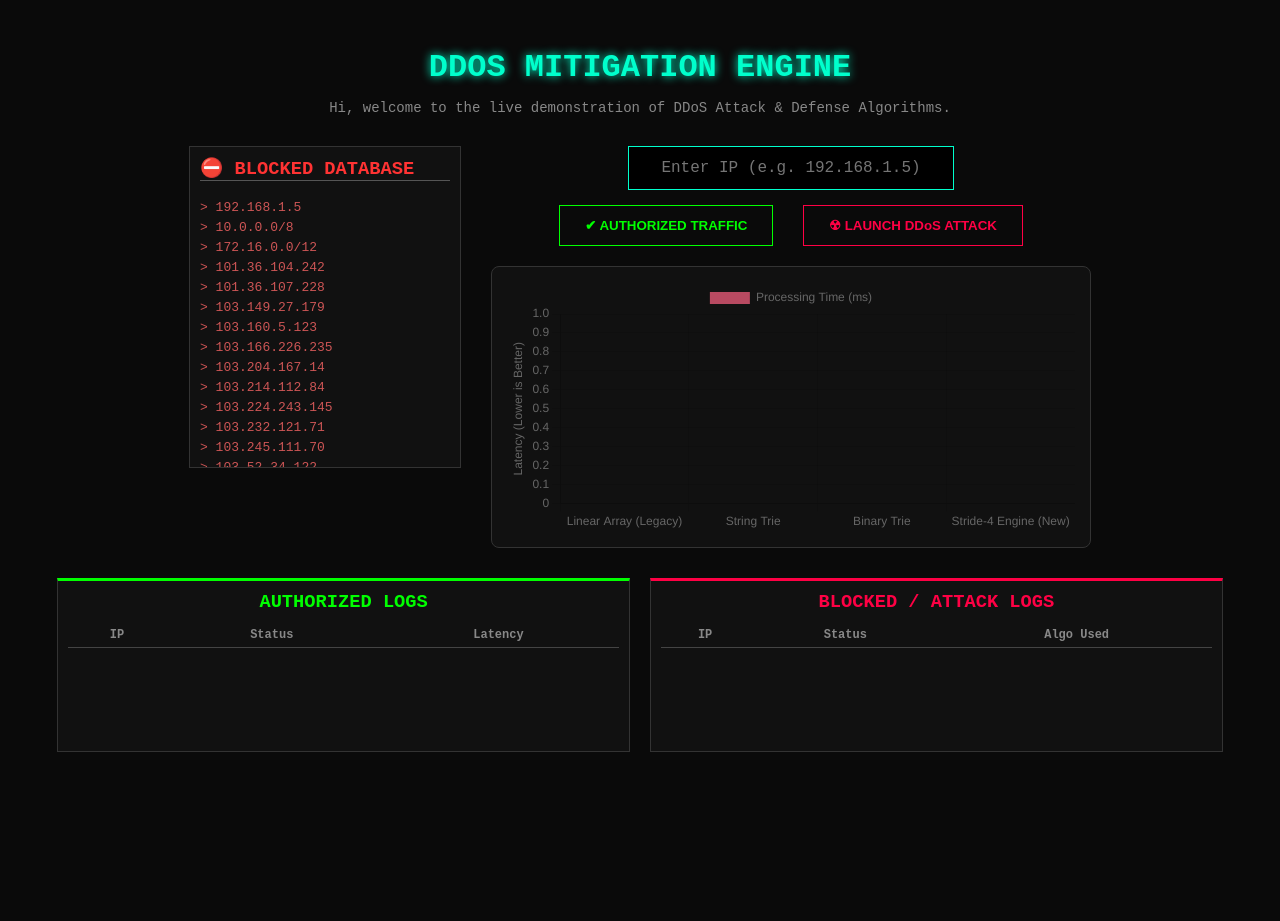
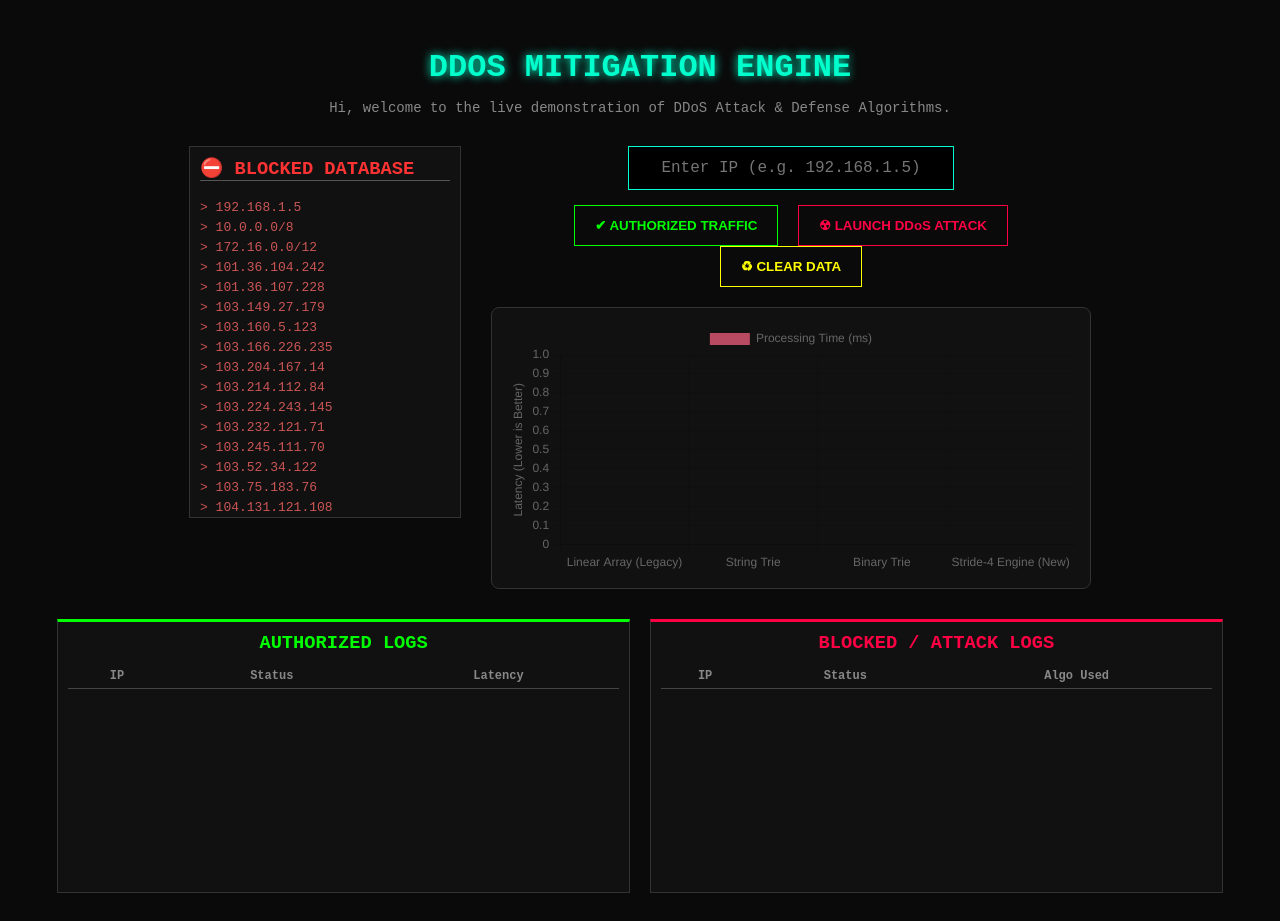
Before and after one commit to Parik-2006/DSA-EL-, a Flask app: page / in a window 1280 px wide. Before the commit the page ends 752 px from the top, so only its background shows below. Run offline with Flask 3, Linux system fonts and the light colour scheme; lists and menus that the app fills with data are empty.

Commit message:
Updated Code 5

```diff
--- a/app.py
+++ b/app.py
@@ -7,7 +7,6 @@ app.config["SEND_FILE_MAX_AGE_DEFAULT"] = 0
 
 @app.route("/")
 def home():
-    # Read blocked IPs to show on screen
     blocked_ips = []
     if os.path.exists("blocked_ips.txt"):
         with open("blocked_ips.txt", "r") as f:
@@ -17,10 +16,9 @@ def home():
 @app.route("/trigger", methods=["POST"])
 def trigger():
     data = request.get_json(force=True)
-    mode = data.get("mode") # "NORMAL" or "ATTACK"
+    mode = data.get("mode")
     ip = data.get("ip")
 
-    # Write command for C backend
     with open("cmd_trigger.txt", "w") as f:
         f.write(f"{mode} {ip}")
         f.flush()
@@ -33,14 +31,19 @@ def data():
     stats = {"array": 0, "string": 0, "binary": 0, "stride": 0}
     logs = []
 
+    # Read Stats (Persistent)
     if os.path.exists("stats.json"):
         try:
             with open("stats.json", "r") as f: stats = json.load(f)
         except: pass
 
+    # Read Logs (Transient - Read & Delete to avoid duplicates in UI)
     if os.path.exists("simulation_logs.json"):
         try:
-            with open("simulation_logs.json", "r") as f: logs = json.load(f)
+            with open("simulation_logs.json", "r") as f:
+                logs = json.load(f)
+            # Important: Remove file so we don't send the same logs next poll
+            os.remove("simulation_logs.json")
         except: pass
 
     return jsonify({"stats": stats, "logs": logs})
--- /dev/null
+++ b/simulation_logs.json
@@ -0,0 +1 @@
+[{"ip": "10.10.10.10", "status": "BLOCKED", "latency": "CRITICAL", "algo": "STRIDE ENGINE CAUGHT"}]
--- a/stats.json
+++ b/stats.json
@@ -1 +1 @@
-{"array": 0.0000, "string_trie": 0.0000, "binary_trie": 4.0000, "status": "Normal Traffic Processed"}
+{"array": 2500.00, "string": 15.00, "binary": 2.00, "stride": 0.50}
--- a/templates/index.html
+++ b/templates/index.html
@@ -13,31 +13,34 @@
         /* LAYOUT */
         .main-grid { display: flex; justify-content: center; gap: 30px; align-items: flex-start; }
 
-        /* LEFT: BLOCKLIST */
         .blocklist-box {
-            width: 250px; height: 300px; background: #111;
+            width: 250px; height: 350px; background: #111;
             border: 1px solid #333; overflow-y: auto; text-align: left; padding: 10px;
         }
         .blocklist-box h3 { border-bottom: 1px solid #555; color: #ff3333; margin-top: 0; }
         .ip-item { color: #cc5555; font-size: 13px; margin: 5px 0; }
 
-        /* CENTER: CONTROLS & GRAPH */
         .center-panel { width: 600px; }
 
         input { padding: 12px; width: 300px; background: #000; border: 1px solid #00ffcc; color: #00ffcc; text-align: center; font-family: inherit; font-size: 16px; margin-bottom: 15px; }
 
-        .btn-group { margin-bottom: 20px; }
-        button { padding: 12px 25px; font-weight: bold; cursor: pointer; border: 1px solid; background: transparent; color: #fff; transition: 0.2s; margin: 0 10px; }
+        button { padding: 12px 20px; font-weight: bold; cursor: pointer; border: 1px solid; background: transparent; color: #fff; transition: 0.2s; margin: 0 5px; }
         .btn-green { border-color: #00ff00; color: #00ff00; } .btn-green:hover { background: #00ff00; color: #000; }
         .btn-red { border-color: #ff0044; color: #ff0044; } .btn-red:hover { background: #ff0044; color: #fff; }
+        .btn-yellow { border-color: #ffff00; color: #ffff00; } .btn-yellow:hover { background: #ffff00; color: #000; }
 
-        .chart-container { background: #111; border: 1px solid #333; padding: 15px; height: 250px; border-radius: 8px; }
+        .chart-container { background: #111; border: 1px solid #333; padding: 15px; height: 250px; border-radius: 8px; margin-top: 20px; }
 
         /* TABLES */
         .tables-row { display: flex; justify-content: center; gap: 20px; margin-top: 30px; }
-        .table-box { width: 45%; background: #111; border: 1px solid #333; padding: 10px; min-height: 150px; }
+
+        .table-wrapper { width: 45%; background: #111; border: 1px solid #333; padding: 10px; height: 250px; display: flex; flex-direction: column; }
+
+        /* SCROLLABLE TABLE BODY */
+        .table-scroll { flex: 1; overflow-y: auto; }
+
         table { width: 100%; font-size: 12px; border-collapse: collapse; }
-        th { border-bottom: 1px solid #444; color: #888; padding: 5px; }
+        th { border-bottom: 1px solid #444; color: #888; padding: 5px; position: sticky; top: 0; background: #111; }
         td { padding: 5px; border-bottom: 1px solid #222; }
 
         .green-box { border-top: 3px solid #00ff00; }
@@ -51,7 +54,6 @@
     <p class="welcome">Hi, welcome to the live demonstration of DDoS Attack & Defense Algorithms.</p>
 
     <div class="main-grid">
-
         <div class="blocklist-box">
             <h3>⛔ BLOCKED DATABASE</h3>
             {% for ip in blocked_ips %}
@@ -65,6 +67,7 @@
             <div class="btn-group">
                 <button class="btn-green" onclick="trigger('NORMAL')">✔ AUTHORIZED TRAFFIC</button>
                 <button class="btn-red" onclick="trigger('ATTACK')">☢ LAUNCH DDoS ATTACK</button>
+                <button class="btn-yellow" onclick="clearTables()">♻ CLEAR DATA</button>
             </div>
 
             <div class="chart-container">
@@ -74,38 +77,41 @@
     </div>
 
     <div class="tables-row">
-        <div class="table-box green-box">
+        <div class="table-wrapper green-box">
             <h3 style="color:#00ff00; margin:0 0 10px 0;">AUTHORIZED LOGS</h3>
+            <div class="table-scroll">
                 <table>
                     <thead><tr><th>IP</th><th>Status</th><th>Latency</th></tr></thead>
                     <tbody id="green-body"></tbody>
                 </table>
             </div>
+        </div>
 
-        <div class="table-box red-box">
+        <div class="table-wrapper red-box">
             <h3 style="color:#ff0044; margin:0 0 10px 0;">BLOCKED / ATTACK LOGS</h3>
+            <div class="table-scroll">
                 <table>
                     <thead><tr><th>IP</th><th>Status</th><th>Algo Used</th></tr></thead>
                     <tbody id="red-body"></tbody>
                 </table>
             </div>
         </div>
+    </div>
 
     <script>
-        // --- VALIDATION ---
         function validateIP(ip) {
             const regex = /^(25[0-5]|2[0-4][0-9]|[01]?[0-9][0-9]?)\.(25[0-5]|2[0-4][0-9]|[01]?[0-9][0-9]?)\.(25[0-5]|2[0-4][0-9]|[01]?[0-9][0-9]?)\.(25[0-5]|2[0-4][0-9]|[01]?[0-9][0-9]?)$/;
             return regex.test(ip);
         }
 
-        // --- TRIGGER LOGIC ---
+        function clearTables() {
+            document.getElementById('green-body').innerHTML = "";
+            document.getElementById('red-body').innerHTML = "";
+        }
+
         function trigger(mode) {
             const ip = document.getElementById('ipInput').value;
             if(!validateIP(ip)) { alert("INVALID IP ADDRESS! Please enter format: x.x.x.x"); return; }
-
-            // Clear previous table to show fresh result
-            if(mode === 'NORMAL') document.getElementById('green-body').innerHTML = "<tr><td colspan='3'>Processing...</td></tr>";
-            else document.getElementById('red-body').innerHTML = "<tr><td colspan='3'>MITIGATING ATTACK...</td></tr>";
 
             fetch('/trigger', {
                 method: 'POST',
@@ -116,36 +122,43 @@
             startPolling(mode);
         }
 
-        // --- POLLING & UI UPDATE ---
         function startPolling(mode) {
+            // Poll for 2 seconds then stop to save resources
+            let polls = 0;
             let interval = setInterval(() => {
+                polls++;
+                if(polls > 6) clearInterval(interval);
+
                 fetch('/data?t=' + Date.now()).then(r => r.json()).then(d => {
                     const stats = d.stats;
                     const logs = d.logs;
 
-                    if(stats.array > 0 || stats.stride > 0) {
-                        clearInterval(interval);
-
-                        // 1. UPDATE GRAPH
+                    // Update Graph
+                    if(stats.array > 0) {
                         myChart.data.datasets[0].data = [stats.array, stats.string, stats.binary, stats.stride];
                         myChart.update();
+                    }
 
-                        // 2. UPDATE TABLES
-                        if(Array.isArray(logs)) {
+                    // Append Logs (If any new ones arrived)
+                    if(Array.isArray(logs) && logs.length > 0) {
                          let html = "";
                         logs.forEach(l => {
                             html += `<tr><td>${l.ip}</td><td>${l.status}</td><td>${mode === 'NORMAL' ? l.latency : l.algo}</td></tr>`;
                         });
 
-                            if(mode === 'NORMAL') document.getElementById('green-body').innerHTML = html;
-                            else document.getElementById('red-body').innerHTML = html;
-                        }
+                        const tableId = (mode === 'NORMAL') ? 'green-body' : 'red-body';
+                        document.getElementById(tableId).insertAdjacentHTML('beforeend', html);
+
+                        // Auto-scroll to bottom
+                        const wrapper = document.getElementById(tableId).closest('.table-scroll');
+                        wrapper.scrollTop = wrapper.scrollHeight;
+
+                        clearInterval(interval); // Stop polling once we got data
                     }
                 });
             }, 500);
         }
 
-        // --- CHART SETUP ---
         const ctx = document.getElementById('algoChart').getContext('2d');
         const myChart = new Chart(ctx, {
             type: 'bar',
@@ -155,10 +168,10 @@
                     label: 'Processing Time (ms)',
                     data: [0, 0, 0, 0],
                     backgroundColor: [
-                        'rgba(255, 99, 132, 0.7)', // Red (Array)
-                        'rgba(54, 162, 235, 0.7)', // Blue (String)
-                        'rgba(255, 206, 86, 0.7)', // Yellow (Binary)
-                        'rgba(75, 192, 192, 0.9)'  // Teal (New Algo - Fastest)
+                        'rgba(255, 99, 132, 0.7)',
+                        'rgba(54, 162, 235, 0.7)',
+                        'rgba(255, 206, 86, 0.7)',
+                        'rgba(75, 192, 192, 0.9)'
                     ]
                 }]
             },
```
Also changed, not shown: 2 other files. Lines whose indentation alone changed are shown as unchanged.
